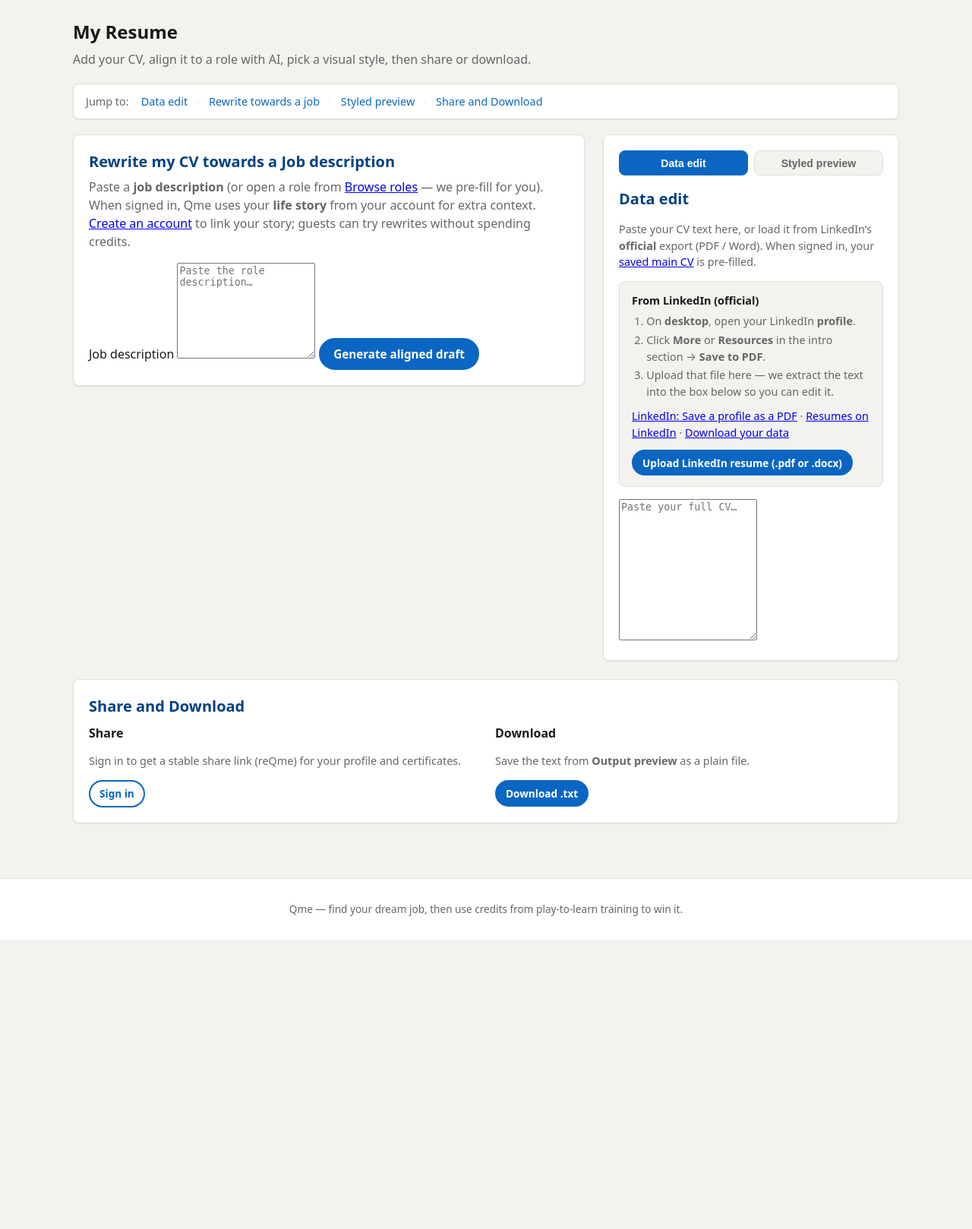
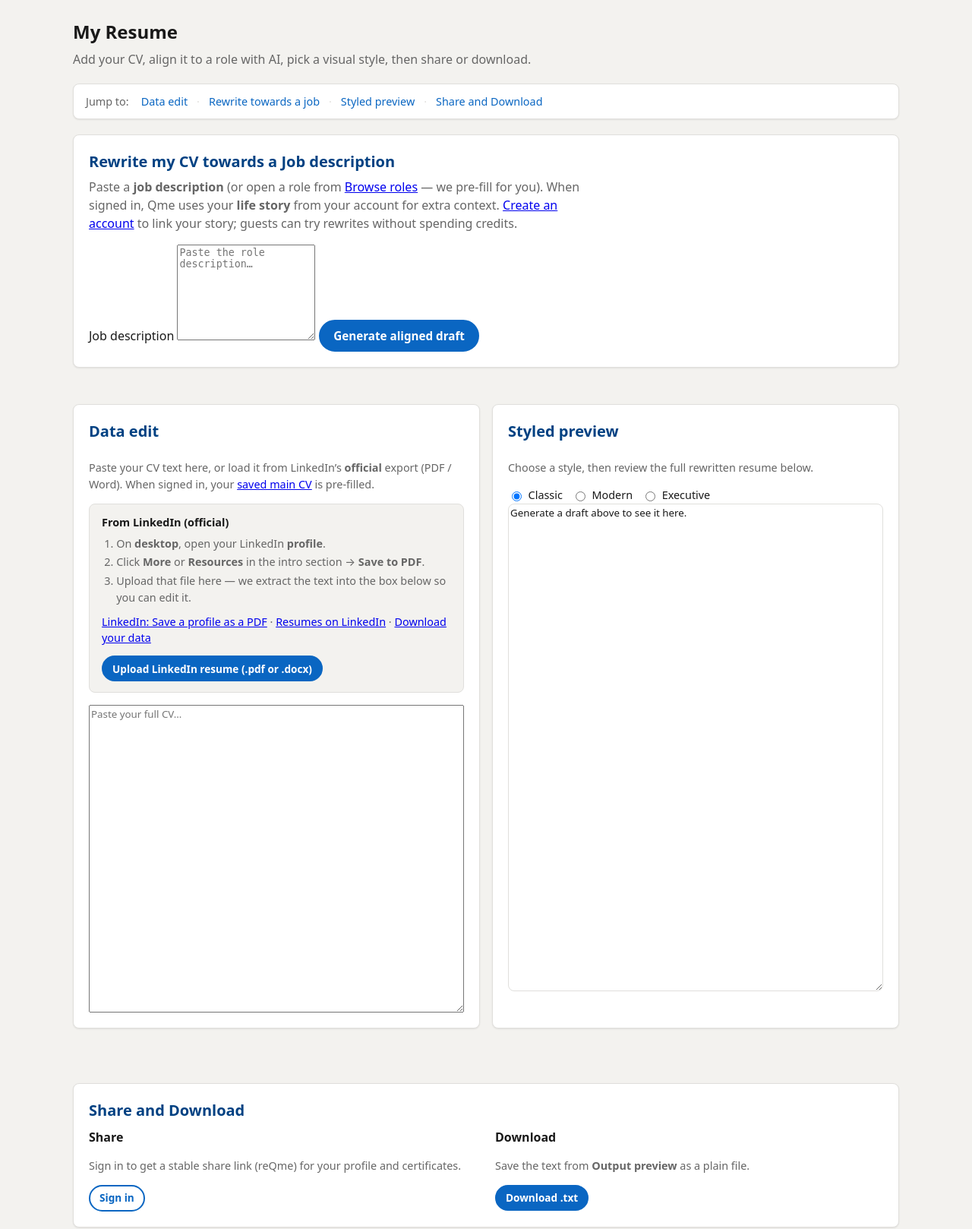
Before and after one commit to JK1337/Qme, a FastAPI app: page /cv in a window 1280 px wide. Shown: the part 54-1672 px from the top of the page at 76% size. Before the commit the page ends 1291 px from the top, so only its background shows below. Run offline with FastAPI, Linux system fonts and the light colour scheme.

Commit message:
feat(resume-ui): two-pane editor and sticky preview layout
Restructure My Resume into side-by-side Data edit and Styled preview panes, and make both panes equal-height with sticky desktop behavior for easier full-resume editing and review.

```diff
--- a/qme/static/css/theme.css
+++ b/qme/static/css/theme.css
@@ -700,6 +700,32 @@ code {
   display: block;
 }
 
+.resume-panes-two {
+  display: grid;
+  gap: 1rem;
+  margin-bottom: 1.5rem;
+}
+
+@media (min-width: 980px) {
+  .resume-panes-two {
+    grid-template-columns: 1fr 1fr;
+    align-items: stretch;
+  }
+
+  .resume-panes-two > .resume-section {
+    display: flex;
+    flex-direction: column;
+    min-height: calc(100vh - 10rem);
+    position: sticky;
+    top: 5.5rem;
+  }
+
+  .resume-panes-two > .resume-section .resume-pane-textarea {
+    flex: 1;
+    min-height: 0;
+  }
+}
+
 .linkedin-option {
   display: flex;
   flex-wrap: wrap;
@@ -775,6 +801,16 @@ code {
 
 .restyle-output-card {
   margin-top: 1.25rem;
+}
+
+.resume-pane-textarea {
+  width: 100%;
+  min-height: 52vh;
+  resize: vertical;
+  white-space: pre-wrap;
+  word-break: break-word;
+  font-family: inherit;
+  line-height: 1.5;
 }
 
 .resume-section {
@@ -894,15 +930,38 @@ code {
   color: var(--qme-text);
 }
 
+.resume-pane-textarea.cv-style-classic {
+  background: #fff;
+  color: var(--qme-text);
+  border: 1px solid var(--qme-border);
+  border-radius: var(--radius);
+}
+
 .cv-style-modern .output-pre-inner {
   background: linear-gradient(180deg, #fafafa 0%, #fff 40%);
   color: #1a1a2e;
   border-left: 4px solid var(--qme-blue);
 }
 
+.resume-pane-textarea.cv-style-modern {
+  background: linear-gradient(180deg, #fafafa 0%, #fff 40%);
+  color: #1a1a2e;
+  border: 1px solid var(--qme-border);
+  border-left: 4px solid var(--qme-blue);
+  border-radius: var(--radius);
+}
+
 .cv-style-executive .output-pre-inner {
   background: #1e1e1e;
   color: #f0f0f0;
+  font-family: Georgia, "Times New Roman", serif;
+}
+
+.resume-pane-textarea.cv-style-executive {
+  background: #1e1e1e;
+  color: #f0f0f0;
+  border: 1px solid #2d2d2d;
+  border-radius: var(--radius);
   font-family: Georgia, "Times New Roman", serif;
 }
 
--- a/qme/templates/cv.html
+++ b/qme/templates/cv.html
@@ -18,8 +18,6 @@
   <a href="#share-download">Share and Download</a>
 </nav>
 
-<div class="resume-workspace">
-  <div class="resume-main-column">
 <form id="cv-form" method="post" action="/api/cv/rewrite-job" class="resume-form">
   <section id="rewrite-job-description" class="card resume-section resume-section-rewrite">
     <div class="page-header resume-subhead">
@@ -46,16 +44,9 @@
     <textarea name="job_description" id="job_description" rows="8" placeholder="Paste the role description…" required>{% if job_description_prefill %}{{ job_description_prefill }}{% endif %}</textarea>
     <button type="submit" class="btn btn-primary">Generate aligned draft</button>
   </section>
-    </form>
-  </div>
 
-  <aside class="card resume-toolbar" aria-label="Resume tools">
-    <div class="resume-toolbar-tabs" role="tablist" aria-label="Resume toolbar panes">
-      <button type="button" class="resume-toolbar-tab is-active" id="toolbar-tab-data" data-pane="resume-toolbar-data" role="tab" aria-selected="true" aria-controls="resume-toolbar-data">Data edit</button>
-      <button type="button" class="resume-toolbar-tab" id="toolbar-tab-preview" data-pane="resume-toolbar-preview" role="tab" aria-selected="false" aria-controls="resume-toolbar-preview">Styled preview</button>
-    </div>
-
-    <section id="resume-toolbar-data" class="resume-toolbar-pane is-active" role="tabpanel" aria-labelledby="toolbar-tab-data">
+  <section class="resume-panes-two">
+    <section id="resume-toolbar-data" class="card resume-section">
       <h2 class="resume-section-title">Data edit</h2>
       <p class="hint">
         Paste your CV text here, or load it from LinkedIn’s <strong>official</strong> export (PDF / Word). When signed in, your <a href="/account">saved main CV</a> is pre-filled.
@@ -80,31 +71,24 @@
         <p id="cv-import-error" class="form-error resume-import-error" hidden></p>
       </div>
       <label class="sr-only" for="cv_override">Your CV text</label>
-      <textarea form="cv-form" id="cv_override" name="cv_override" rows="12" placeholder="Paste your full CV…">{% if profile_user %}{{ profile_user.main_cv }}{% endif %}</textarea>
+      <textarea id="cv_override" name="cv_override" class="resume-pane-textarea" rows="20" placeholder="Paste your full CV…">{% if profile_user %}{{ profile_user.main_cv }}{% endif %}</textarea>
     </section>
 
-    <section id="resume-toolbar-preview" class="resume-toolbar-pane" role="tabpanel" aria-labelledby="toolbar-tab-preview" hidden>
-      <h2 class="resume-section-title">Styled preview (.docx)</h2>
-      <p class="hint">Choose a style, then review your resume in a word-document-like preview pane.</p>
+    <section id="resume-toolbar-preview" class="card resume-section">
+      <h2 class="resume-section-title">Styled preview</h2>
+      <p class="hint">Choose a style, then review the full rewritten resume below.</p>
       <div class="style-picker" role="radiogroup" aria-label="CV style">
-        <label class="style-option"><input form="cv-form" type="radio" name="cv_style" value="classic" checked> Classic</label>
-        <label class="style-option"><input form="cv-form" type="radio" name="cv_style" value="modern"> Modern</label>
-        <label class="style-option"><input form="cv-form" type="radio" name="cv_style" value="executive"> Executive</label>
+        <label class="style-option"><input type="radio" name="cv_style" value="classic" checked> Classic</label>
+        <label class="style-option"><input type="radio" name="cv_style" value="modern"> Modern</label>
+        <label class="style-option"><input type="radio" name="cv_style" value="executive"> Executive</label>
       </div>
-
-      <div class="output-card restyle-output-card">
-        <div class="output-toolbar">
-          <h3>Output preview</h3>
-        </div>
-        <div id="cv-output-wrap" class="cv-styled-output cv-style-classic">
-          <pre id="cv-output" class="output-pre-inner">Generate a draft above to see it here.</pre>
-        </div>
-      </div>
+      <label class="sr-only" for="cv-output">Styled output preview</label>
+      <textarea id="cv-output" class="resume-pane-textarea cv-style-classic" rows="20" readonly>Generate a draft above to see it here.</textarea>
       <p id="cv-notes" class="hint"></p>
       <p id="cv-error" class="form-error" hidden></p>
     </section>
-  </aside>
-</div>
+  </section>
+</form>
 
 <section id="restyle-cv" class="sr-only" aria-hidden="true">
   <h2>Restyle CV</h2>
@@ -147,7 +131,6 @@
 (function() {
   var form = document.getElementById('cv-form');
   var out = document.getElementById('cv-output');
-  var wrap = document.getElementById('cv-output-wrap');
   var errEl = document.getElementById('cv-error');
   var notesEl = document.getElementById('cv-notes');
   var cvOverride = document.getElementById('cv_override');
@@ -170,15 +153,13 @@
   function applyStyle() {
     var v = document.querySelector('input[name="cv_style"]:checked');
     var val = v ? v.value : 'classic';
-    wrap.className = 'cv-styled-output cv-style-' + val;
+    out.className = 'resume-pane-textarea cv-style-' + val;
   }
   document.querySelectorAll('input[name="cv_style"]').forEach(function(r) {
     r.addEventListener('change', applyStyle);
   });
   applyStyle();
 
-  var paneTabs = document.querySelectorAll('.resume-toolbar-tab');
-  var panes = document.querySelectorAll('.resume-toolbar-pane');
   if (importTrigger && importInput && cvOverride) {
     importTrigger.addEventListener('click', function() {
       importInput.click();
@@ -222,22 +203,6 @@
     });
   }
 
-  paneTabs.forEach(function(tab) {
-    tab.addEventListener('click', function() {
-      var targetId = tab.getAttribute('data-pane');
-      paneTabs.forEach(function(btn) {
-        var isActive = btn === tab;
-        btn.classList.toggle('is-active', isActive);
-        btn.setAttribute('aria-selected', isActive ? 'true' : 'false');
-      });
-      panes.forEach(function(pane) {
-        var isActive = pane.id === targetId;
-        pane.classList.toggle('is-active', isActive);
-        pane.hidden = !isActive;
-      });
-    });
-  });
-
   form.addEventListener('submit', function(e) {
     e.preventDefault();
     errEl.hidden = true;
@@ -252,7 +217,7 @@
         });
       })
       .then(function(data) {
-        out.textContent = data.tailored_cv;
+        out.value = data.tailored_cv;
         var line = data.notes + (data.demo ? ' (demo mode)' : '');
         if (typeof data.credits_remaining === 'number') {
           line += ' · Credits left: ' + data.credits_remaining;
@@ -268,7 +233,7 @@
   });
 
   document.getElementById('download-txt').addEventListener('click', function() {
-    var t = out.textContent || '';
+    var t = out.value || '';
     var blob = new Blob([t], { type: 'text/plain;charset=utf-8' });
     var a = document.createElement('a');
     a.href = URL.createObjectURL(blob);
```
Lines whose indentation alone changed are shown as unchanged.
